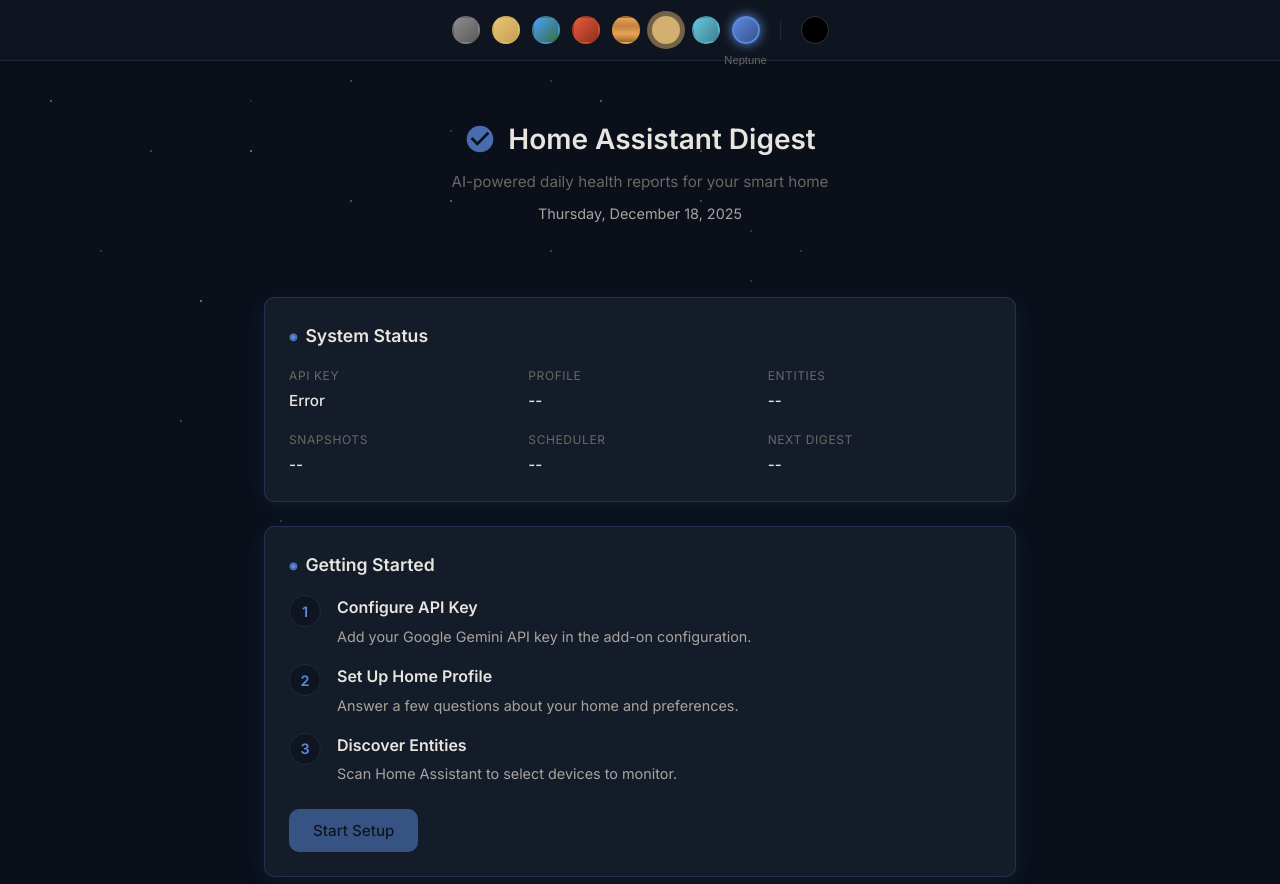
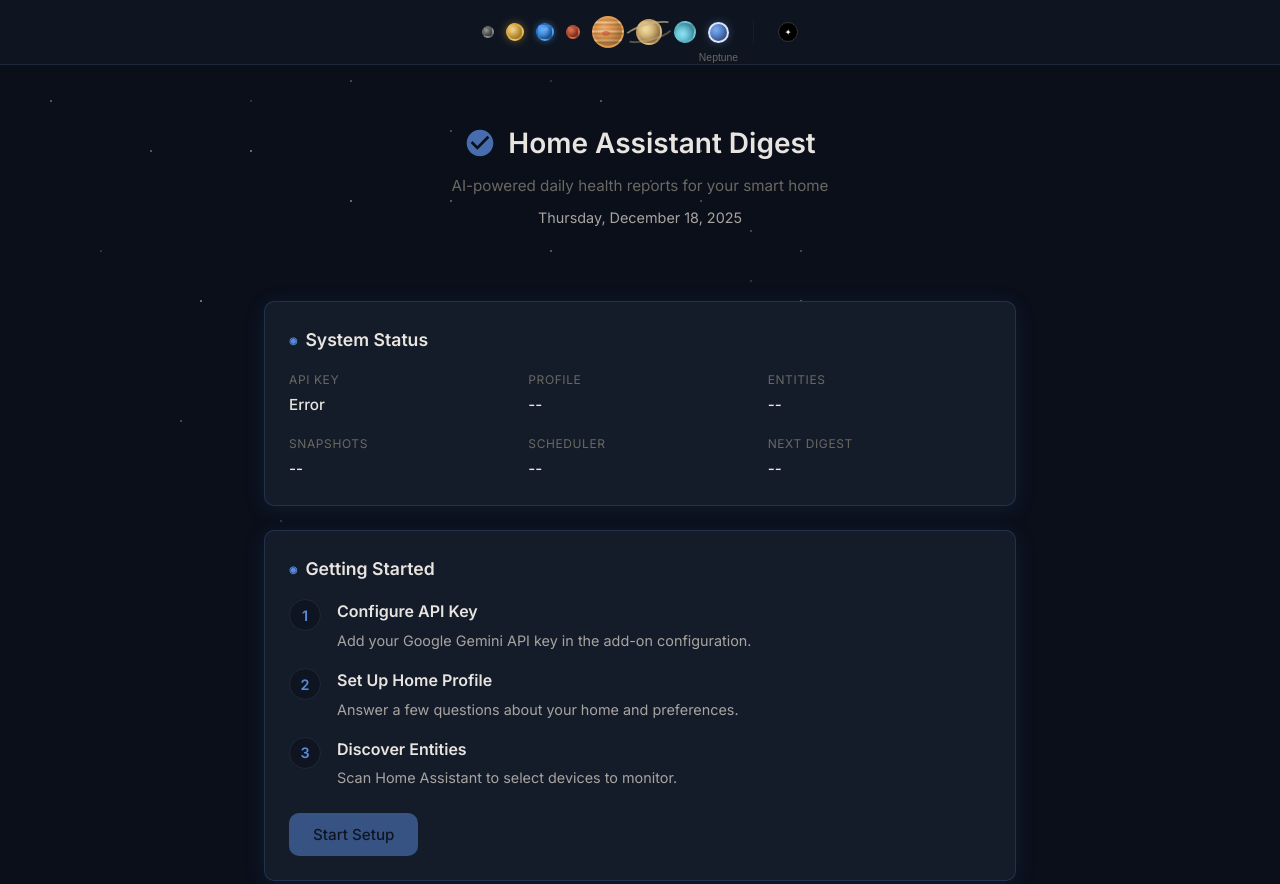
Before and after one commit to saihgupr/HomeAssistantDigest, a website: page ui/index.html in a window 1280 px wide. Shown: the top 884 px of the page. Drawn offline with Linux system fonts and the light colour scheme; no server answers.

Commit message:
Planets 2

```diff
--- a/ui/index.html
+++ b/ui/index.html
@@ -19,18 +19,36 @@
 
     <!-- Planet Selector (Orbital Style) -->
     <nav class="planet-bar">
-        <button class="planet-btn" data-theme="mercury" data-name="Mercury" title="Mercury - Terminal"></button>
-        <button class="planet-btn" data-theme="venus" data-name="Venus" title="Venus - Dreamy"></button>
-        <button class="planet-btn" data-theme="earth" data-name="Earth" title="Earth - Home"></button>
-        <button class="planet-btn" data-theme="mars" data-name="Mars" title="Mars - Industrial"></button>
-        <button class="planet-btn" data-theme="jupiter" data-name="Jupiter" title="Jupiter - Bold"></button>
-        <button class="planet-btn" data-theme="saturn" data-name="Saturn" title="Saturn - Elegant"></button>
-        <button class="planet-btn" data-theme="uranus" data-name="Uranus" title="Uranus - Tilted"></button>
-        <button class="planet-btn active" data-theme="neptune" data-name="Neptune"
-            title="Neptune - Observatory"></button>
+        <button class="planet-btn" data-theme="mercury" title="Mercury - Terminal">
+            <span class="planet-label">Mercury</span>
+        </button>
+        <button class="planet-btn" data-theme="venus" title="Venus - Dreamy">
+            <span class="planet-label">Venus</span>
+        </button>
+        <button class="planet-btn" data-theme="earth" title="Earth - Home">
+            <span class="planet-label">Earth</span>
+        </button>
+        <button class="planet-btn" data-theme="mars" title="Mars - Industrial">
+            <span class="planet-label">Mars</span>
+        </button>
+        <button class="planet-btn" data-theme="jupiter" title="Jupiter - Bold">
+            <span class="planet-label">Jupiter</span>
+        </button>
+        <button class="planet-btn" data-theme="saturn" title="Saturn - Elegant">
+            <span class="planet-label">Saturn</span>
+        </button>
+        <button class="planet-btn" data-theme="uranus" title="Uranus - Tilted">
+            <span class="planet-label">Uranus</span>
+        </button>
+        <button class="planet-btn active" data-theme="neptune" title="Neptune - Observatory">
+            <span class="planet-label">Neptune</span>
+        </button>
         <span class="planet-divider"></span>
-        <button class="planet-btn" data-theme="void" data-name="Void" title="Void - Minimal"></button>
+        <button class="planet-btn" data-theme="void" title="Void - Minimal">
+            <span class="planet-label">Void</span>
+        </button>
     </nav>
+
 
     <div class="container">
         <header class="header">
--- a/ui/styles.css
+++ b/ui/styles.css
@@ -250,9 +250,8 @@
     backdrop-filter: blur(10px);
 }
 
+/* Planet buttons - relatively sized (visual scale, not true scale) */
 .planet-btn {
-    width: 28px;
-    height: 28px;
     border-radius: 50%;
     border: 2px solid transparent;
     cursor: pointer;
@@ -261,90 +260,153 @@
     display: flex;
     align-items: center;
     justify-content: center;
-}
-
-.planet-btn::before {
-    content: '';
-    position: absolute;
-    width: 100%;
-    height: 100%;
-    border-radius: 50%;
-    transition: transform 0.3s ease;
+    flex-shrink: 0;
 }
 
 .planet-btn:hover {
-    transform: scale(1.2);
+    transform: scale(1.3);
+    z-index: 10;
 }
 
 .planet-btn.active {
-    border-color: var(--planet-color);
-    box-shadow: 0 0 12px var(--planet-color);
+    border-color: rgba(255, 255, 255, 0.8);
+    box-shadow: 0 0 15px rgba(255, 255, 255, 0.4);
 }
 
-/* Planet colors */
+/* ☿ Mercury - Smallest, gray, cratered */
 .planet-btn[data-theme="mercury"] {
-    background: linear-gradient(135deg, #8c8c8c, #5a5a5a);
+    width: 12px;
+    height: 12px;
+    background: radial-gradient(circle at 30% 30%, #a0a0a0, #6a6a6a 60%, #4a4a4a);
+    box-shadow: inset -2px -2px 4px rgba(0, 0, 0, 0.4);
 }
 
+/* ♀ Venus - Slightly larger, hazy yellow-orange */
 .planet-btn[data-theme="venus"] {
-    background: linear-gradient(135deg, #e8c574, #c4a050);
+    width: 18px;
+    height: 18px;
+    background: radial-gradient(circle at 35% 35%, #f5d898, #e8b84a 50%, #c49030);
+    box-shadow:
+        inset -3px -3px 6px rgba(0, 0, 0, 0.3),
+        0 0 8px rgba(232, 184, 74, 0.4);
 }
 
+/* 🜨 Earth - Blue marble with green */
 .planet-btn[data-theme="earth"] {
-    background: linear-gradient(135deg, #4a9eff, #3a6e3a);
+    width: 18px;
+    height: 18px;
+    background:
+        radial-gradient(circle at 60% 30%, rgba(255, 255, 255, 0.3) 0%, transparent 20%),
+        radial-gradient(circle at 35% 35%, #6ab4ff, #4a9eff 40%, #2a6eaa 70%, #1a4e7a);
+    box-shadow:
+        inset -3px -3px 6px rgba(0, 0, 0, 0.3),
+        0 0 6px rgba(74, 158, 255, 0.5);
 }
 
+/* ♂ Mars - Red planet */
 .planet-btn[data-theme="mars"] {
-    background: linear-gradient(135deg, #e85a3a, #8a3020);
+    width: 14px;
+    height: 14px;
+    background: radial-gradient(circle at 30% 30%, #e87a5a, #c85a3a 50%, #8a3020);
+    box-shadow: inset -2px -2px 5px rgba(0, 0, 0, 0.4);
 }
 
+/* ♃ Jupiter - Largest, banded */
 .planet-btn[data-theme="jupiter"] {
-    background: linear-gradient(180deg, #e8a454, #c48040, #e8a454, #9a6830);
+    width: 32px;
+    height: 32px;
+    background:
+        radial-gradient(circle at 35% 35%, rgba(255, 255, 255, 0.2) 0%, transparent 30%),
+        repeating-linear-gradient(180deg,
+            #e8a454 0%,
+            #d4884a 8%,
+            #f0c080 16%,
+            #c48040 24%,
+            #e8a454 32%);
+    box-shadow: inset -4px -4px 8px rgba(0, 0, 0, 0.3);
 }
 
-.planet-btn[data-theme="saturn"] {
-    background: #d4b070;
-    box-shadow: 0 0 0 3px transparent, 0 0 0 5px rgba(212, 176, 112, 0.5);
+/* Great Red Spot hint */
+.planet-btn[data-theme="jupiter"]::before {
+    content: '';
+    position: absolute;
+    width: 8px;
+    height: 5px;
+    background: #c85a40;
+    border-radius: 50%;
+    bottom: 10px;
+    left: 8px;
+    opacity: 0.7;
 }
 
+/* ♄ Saturn - Ringed beauty */
+.planet-btn[data-theme="saturn"] {
+    width: 26px;
+    height: 26px;
+    background: radial-gradient(circle at 35% 35%, #f0dca0, #d4b070 50%, #a08050);
+    box-shadow: inset -3px -3px 6px rgba(0, 0, 0, 0.3);
+}
+
+/* Saturn's iconic ring */
+.planet-btn[data-theme="saturn"]::before {
+    content: '';
+    position: absolute;
+    width: 48px;
+    height: 14px;
+    border: 2px solid transparent;
+    border-top-color: rgba(200, 180, 140, 0.7);
+    border-bottom-color: rgba(200, 180, 140, 0.4);
+    border-radius: 50%;
+    transform: rotate(-15deg);
+    pointer-events: none;
+}
+
+/* ♅ Uranus - Tilted ice giant */
 .planet-btn[data-theme="uranus"] {
-    background: linear-gradient(135deg, #64c8dc, #408090);
-    transform: rotate(-8deg);
+    width: 22px;
+    height: 22px;
+    background: radial-gradient(circle at 40% 40%, #90e0f0, #64c8dc 50%, #408090);
+    box-shadow: inset -3px -3px 6px rgba(0, 0, 0, 0.25);
+    transform: rotate(-82deg);
+    /* Uranus' actual axial tilt! */
 }
 
 .planet-btn[data-theme="uranus"]:hover {
-    transform: rotate(-8deg) scale(1.2);
+    transform: rotate(-82deg) scale(1.3);
 }
 
+/* ♆ Neptune - Deep blue */
 .planet-btn[data-theme="neptune"] {
-    background: linear-gradient(135deg, #5a8adc, #3a5090);
+    width: 21px;
+    height: 21px;
+    background: radial-gradient(circle at 35% 35%, #7aaaec, #5a8adc 50%, #3a5090);
+    box-shadow:
+        inset -3px -3px 6px rgba(0, 0, 0, 0.3),
+        0 0 8px rgba(90, 138, 220, 0.4);
 }
 
+/* 🌌 Void - Pure darkness with single star */
 .planet-btn[data-theme="void"] {
+    width: 20px;
+    height: 20px;
     background: #000;
     border: 1px solid #333;
 }
 
-/* Saturn's ring */
-.planet-btn[data-theme="saturn"]::after {
-    content: '';
+.planet-btn[data-theme="void"]::before {
+    content: '✦';
     position: absolute;
-    width: 40px;
-    height: 10px;
-    border: 2px solid rgba(212, 176, 112, 0.6);
-    border-radius: 50%;
-    transform: rotate(-20deg);
-    pointer-events: none;
+    color: #fff;
+    font-size: 8px;
 }
 
-/* Planet tooltips */
-.planet-btn::after {
-    content: attr(data-name);
+/* Planet name tooltips */
+.planet-label {
     position: absolute;
-    bottom: -24px;
+    bottom: -22px;
     left: 50%;
     transform: translateX(-50%);
-    font-size: 0.7rem;
+    font-size: 0.65rem;
     color: var(--text-muted);
     white-space: nowrap;
     opacity: 0;
@@ -352,27 +414,18 @@
     pointer-events: none;
 }
 
-.planet-btn[data-theme="saturn"]::after {
-    content: attr(data-name);
-    width: auto;
-    height: auto;
-    border: none;
-    border-radius: 0;
-    transform: translateX(-50%);
-    bottom: -24px;
-}
-
-.planet-btn:hover::after,
-.planet-btn.active::after {
+.planet-btn:hover .planet-label,
+.planet-btn.active .planet-label {
     opacity: 1;
 }
 
 /* Divider before Void */
 .planet-divider {
     width: 1px;
-    height: 20px;
+    height: 24px;
     background: var(--border);
-    margin: 0 0.5rem;
+    margin: 0 0.75rem;
+    opacity: 0.5;
 }
 
 /* ============================================
@@ -386,14 +439,33 @@
     right: 0;
     bottom: 0;
     pointer-events: none;
-    opacity: 0;
+    opacity: 1;
     transition: opacity 0.5s ease;
     z-index: 0;
 }
 
+/* Brighter stars for deep space themes */
 [data-theme="neptune"] .stars,
 [data-theme="void"] .stars {
     opacity: 1;
+}
+
+[data-theme="neptune"] .stars::before,
+[data-theme="neptune"] .stars::after,
+[data-theme="void"] .stars::before,
+[data-theme="void"] .stars::after {
+    opacity: 1;
+}
+
+/* Subtle stars for other themes */
+[data-theme="mercury"] .stars,
+[data-theme="venus"] .stars,
+[data-theme="earth"] .stars,
+[data-theme="mars"] .stars,
+[data-theme="jupiter"] .stars,
+[data-theme="saturn"] .stars,
+[data-theme="uranus"] .stars {
+    opacity: 0.4;
 }
 
 .stars::before,
```
